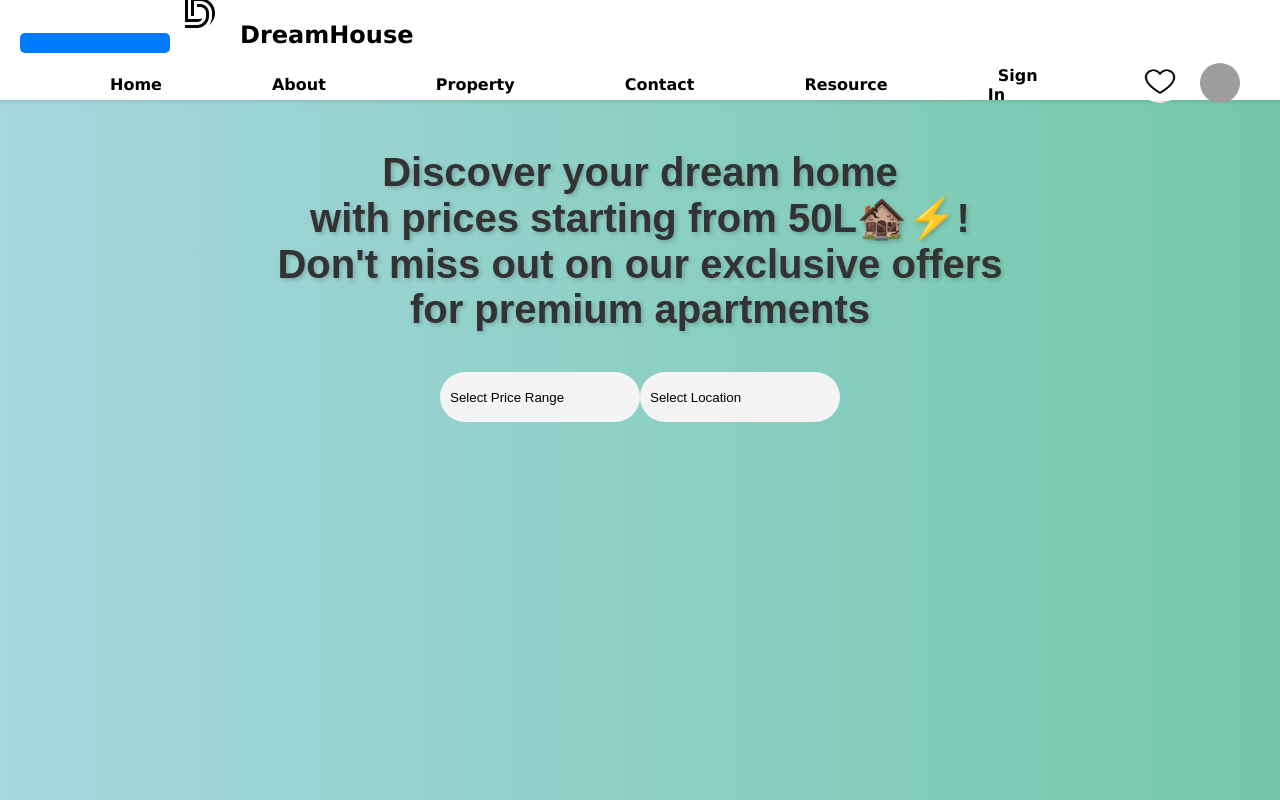
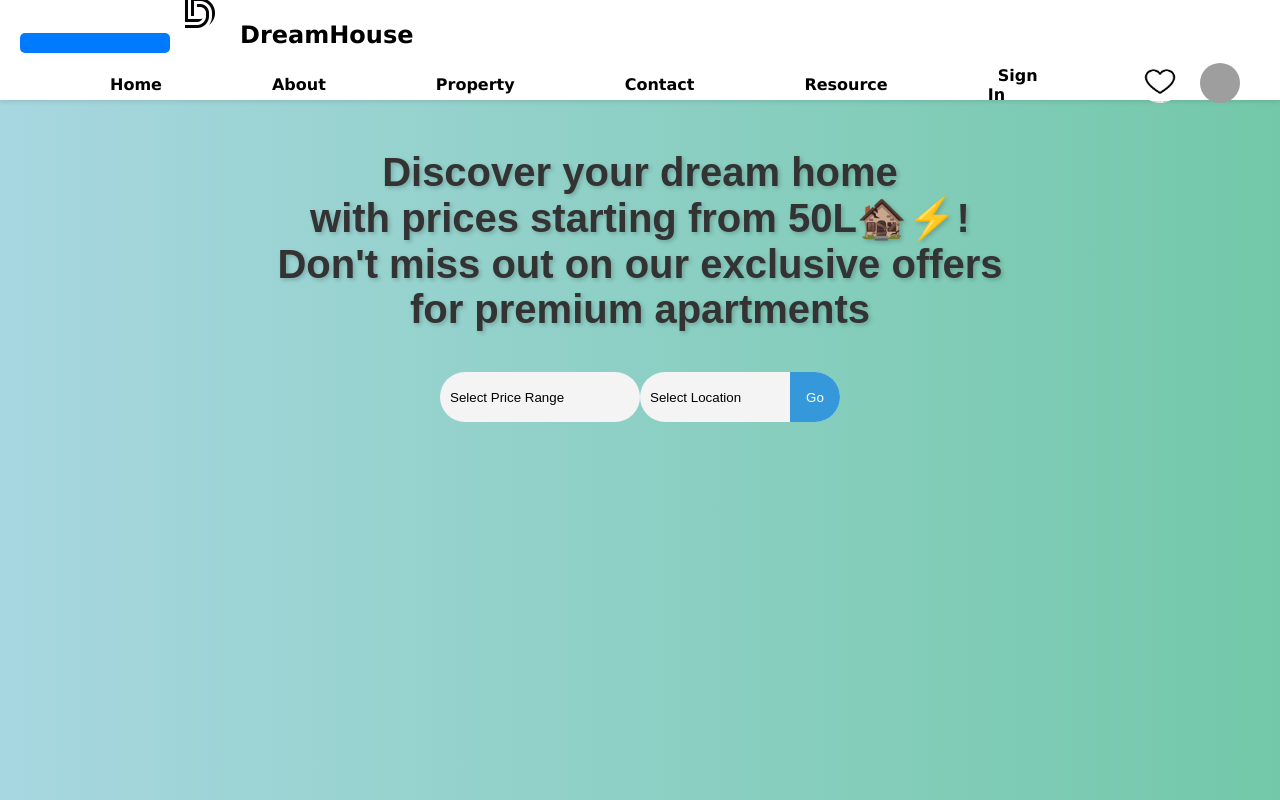
Before and after one commit to kalviumcommunity/S51_chaithanya_capstone_realestate, a React (Vite) app in the folder client/real/: page / in a window 1280 px wide. Shown: the top 800 px of the page. Built offline with nearby package versions, Linux system fonts and the light colour scheme; grey boxes are pictures that could not be loaded.

Commit message:
button added

```diff
--- a/client/real/src/components/Home.jsx
+++ b/client/real/src/components/Home.jsx
@@ -45,6 +45,9 @@ const Home = () => {
             <option value="Village">Village</option>
             {/* Add more options as needed */}
           </select>
+        </div>
+        <div className="search-box">
+          <button onClick={handleGoClick}>Go</button>
         </div>
       </div>
 
```
